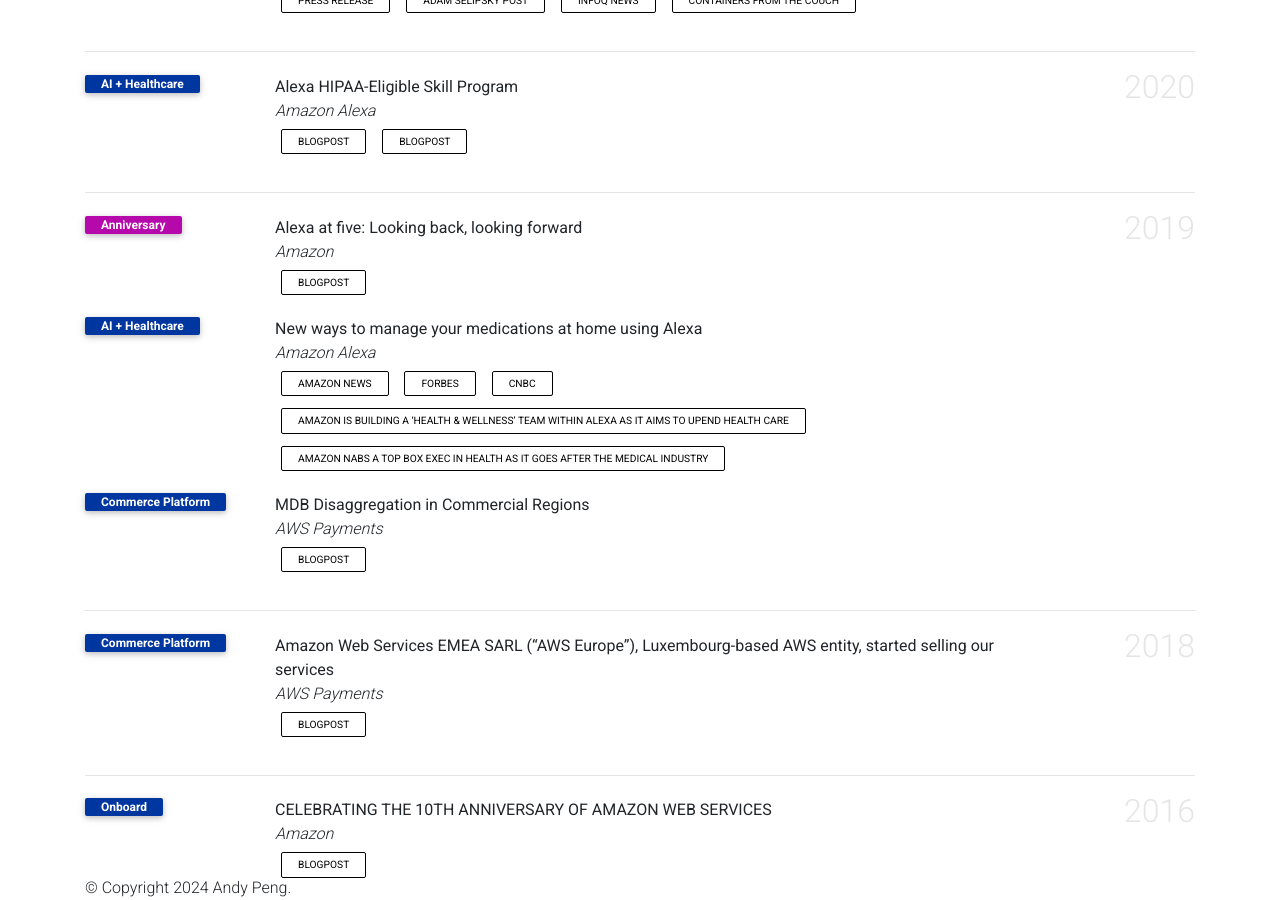
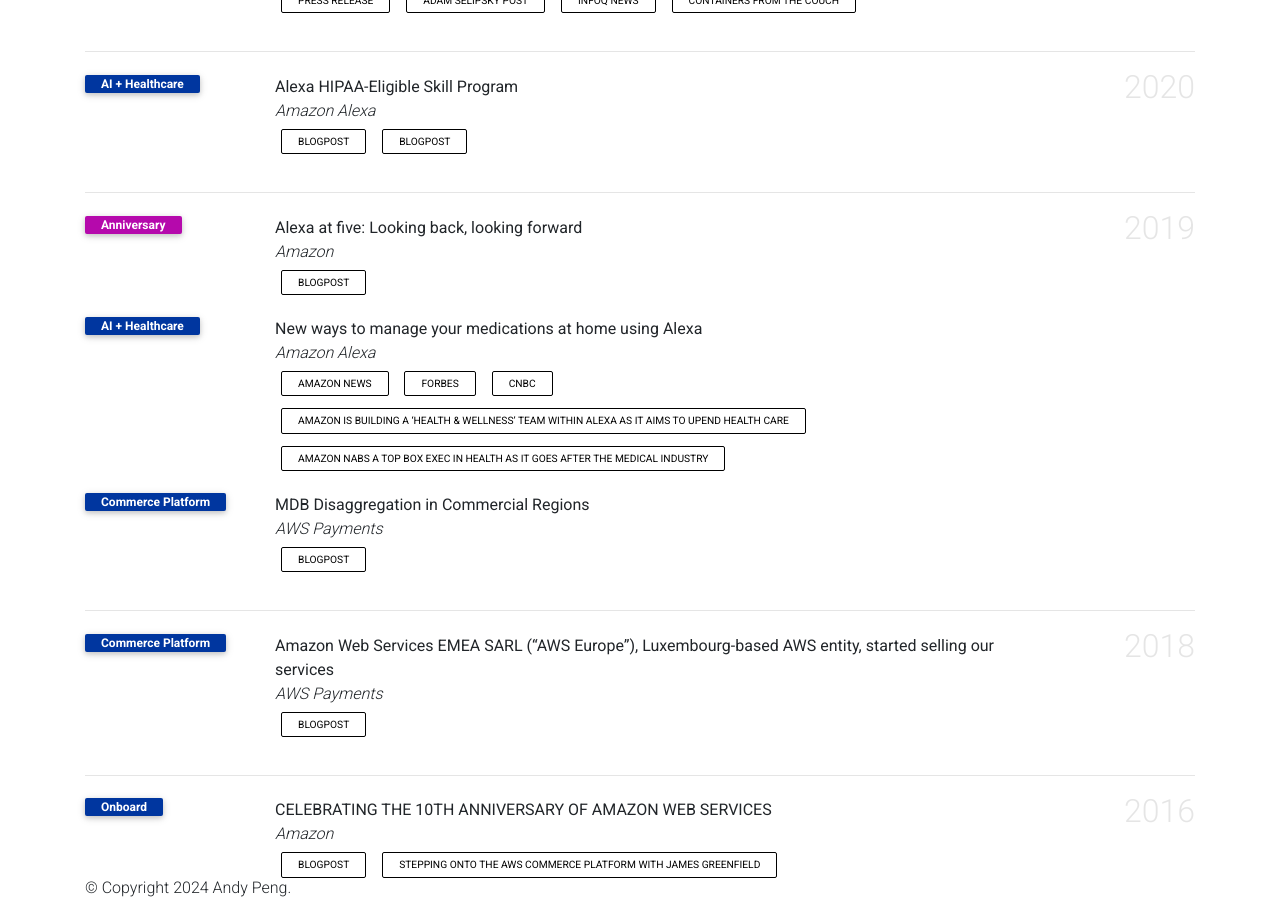
Before and after one commit to gfw001/gfw001.github.io, a Jekyll site: the page products.html, which Jekyll copies as it is, in a window 1280 px wide and 900 px high, scrolled down 2777 px. Built offline with Jekyll 4.4.1, drawn with Linux system fonts in a browser that asks for light colours; comment, search, counter and statistics services are not loaded; a style sheet for code colours, icons or effects is not loaded.

Commit message:
Update products.html

```diff
--- a/products.html
+++ b/products.html
@@ -614,6 +614,7 @@
                   <div class="periodical"> <em>Amazon</em> </div>
                   <div class="links">
                      <a href="https://www.allthingsdistributed.com/2016/03/10-lessons-from-10-years-of-aws.html" class="btn btn-sm z-depth-0" role="button" rel="external nofollow noopener" target="_blank">Blogpost</a>
+                     <a href="https://www.lastweekinaws.com/podcast/screaming-in-the-cloud/stepping-onto-the-aws-commerce-platform-with-james-greenfield/" class="btn btn-sm z-depth-0" role="button" rel="external nofollow noopener" target="_blank">Stepping Onto the AWS Commerce Platform with James Greenfield</a>
                </div>
                <div class="badges">
                   <span class="altmetric-embed" data-hide-no-mentions="true" data-hide-less-than="15" data-badge-type="2" data-badge-popover="right"></span> <span class="__dimensions_badge_embed__" data-pmid="" data-hide-zero-citations="true" data-style="small_rectangle" data-legend="hover-right" style="margin-bottom: 3px;"></span>
```
